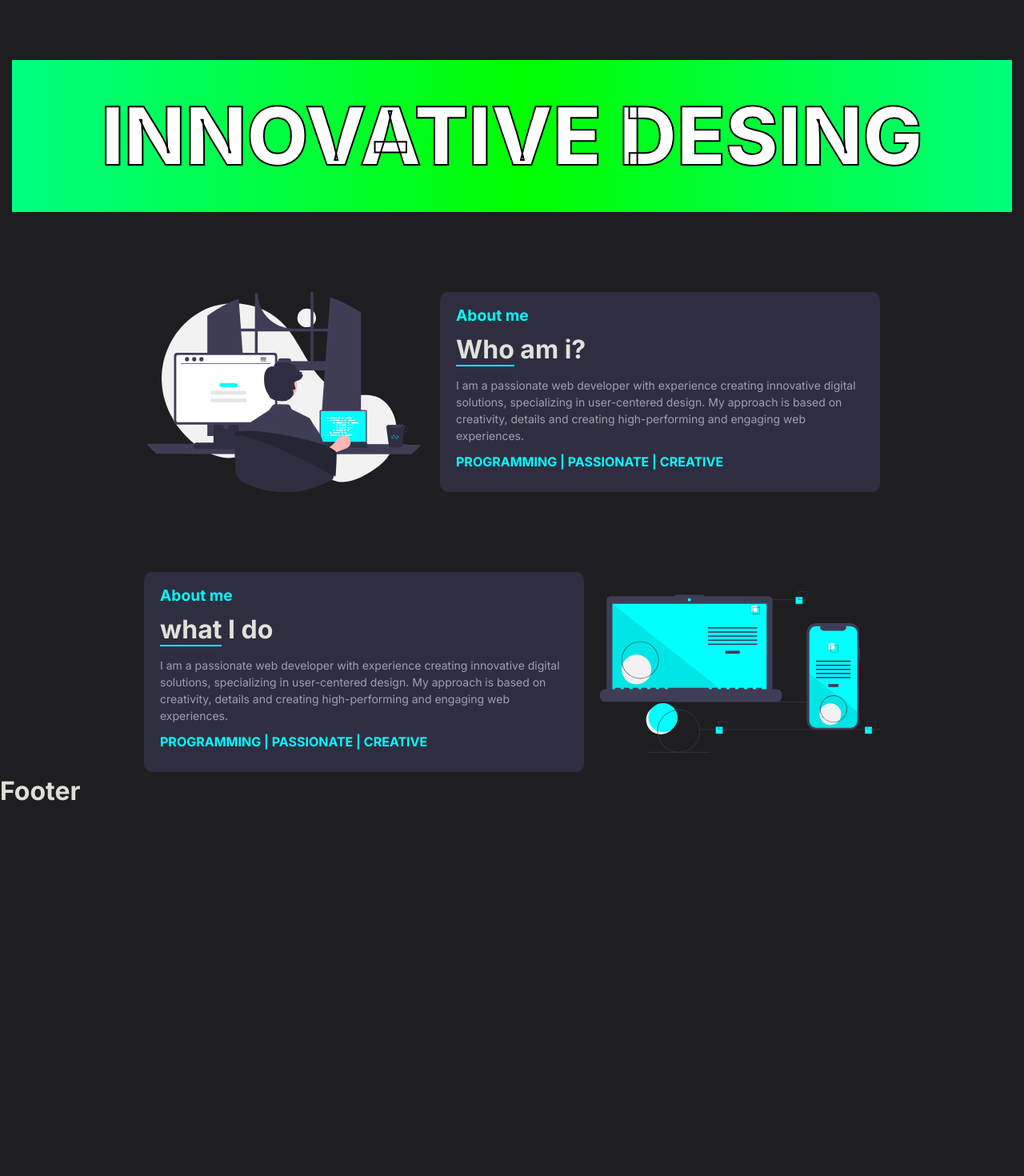
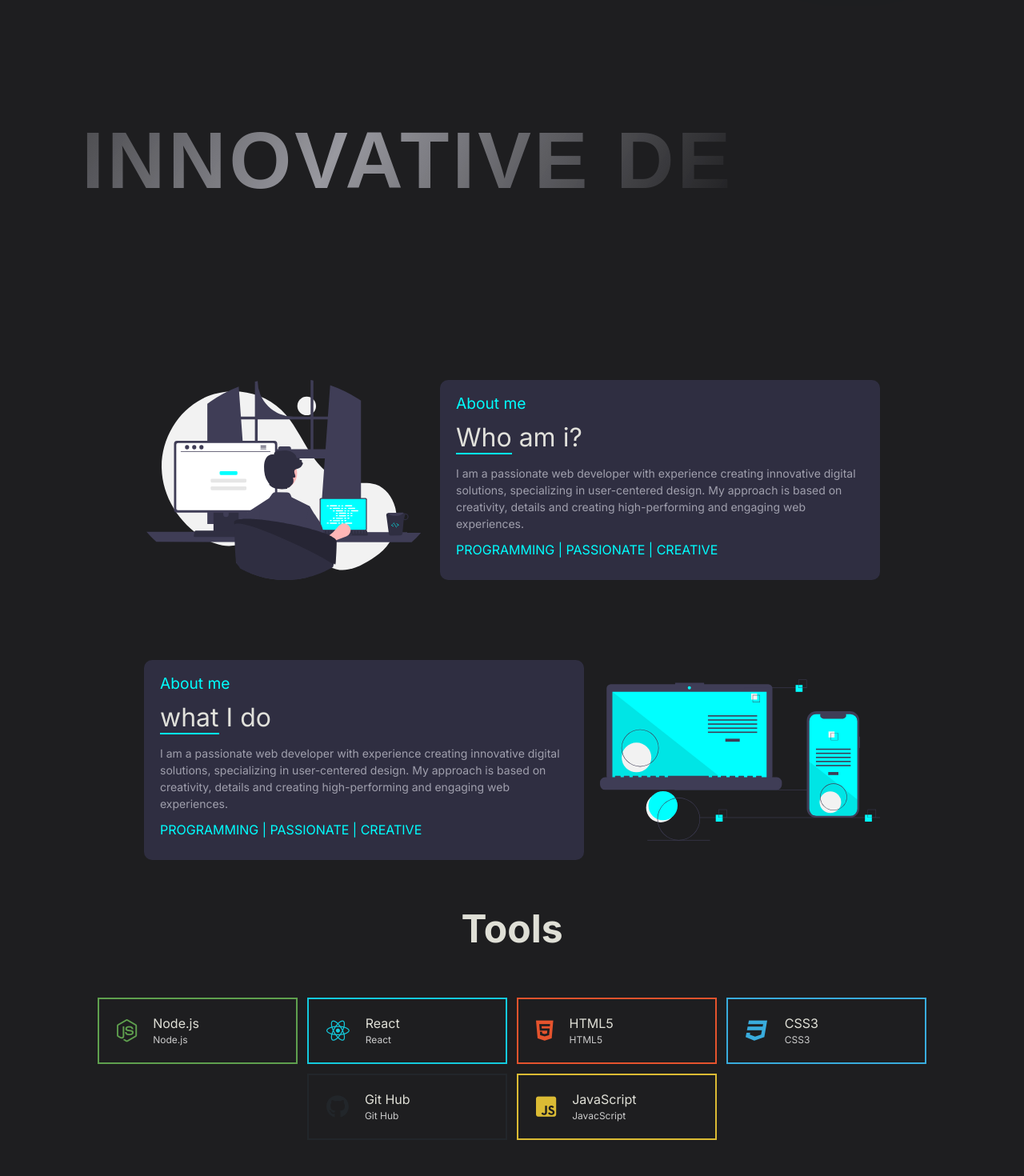
Before and after one commit to RodrigoLaime/portfolio-vite, a React (Vite) app: page / in a window 1280 px wide. Shown: the part 560-2030 px from the top of the page at 80% size. Before the commit the page ends 1573 px from the top, so only its background shows below. Built offline with nearby package versions, Linux system fonts and the light colour scheme.

Commit message:
add styles in tools

```diff
--- a/index.jsx
+++ b/index.jsx
@@ -1,4 +1,5 @@
 import React from 'react'
+import 'tailwindcss/tailwind.css'
 import { createRoot } from 'react-dom/client'
 import App from './src/App.jsx'
 import './src/styles/index.css'
--- a/package.json
+++ b/package.json
@@ -13,9 +13,12 @@
   },
   "dependencies": {
     "@vitejs/plugin-react": "4.0.0",
+    "autoprefixer": "^10.4.14",
+    "postcss": "^8.4.26",
     "react": "18.2.0",
     "react-dom": "18.2.0",
-    "react-router-dom": "^6.12.0"
+    "react-router-dom": "^6.12.0",
+    "tailwindcss": "^3.3.3"
   },
   "eslintConfig": {
     "extends": "./node_modules/standard/eslintrc.json"
--- /dev/null
+++ b/postcss.config.js
@@ -0,0 +1,6 @@
+export default {
+    plugins: {
+      tailwindcss: {},
+      autoprefixer: {},
+    },
+  }
--- /dev/null
+++ b/src/components/SectionTools.jsx
@@ -0,0 +1,71 @@
+import React from 'react'
+import '../styles/styleComponent/SectionTools.css'
+
+
+const SectionTols = () => {
+    const toolsData = [
+        {
+            icon: (<i class="fa-brands fa-node-js"></i>),
+            title: 'Node.js',
+            description: 'Node.js',
+            style: { border: '2px solid #5fa04e' },
+            styletwo: { color: '#5fa04e' }
+        },
+        {
+            icon: (<i class="fa-brands fa-react"></i>),
+            title: 'React',
+            description: 'React',
+            style: { border: '2px solid #14cadd' },
+            styletwo: { color: '#14cadd' }
+        },
+        {
+            icon: (<i class="fa-brands fa-html5"></i>),
+            title: 'HTML5',
+            description: 'HTML5',
+            style: { border: '2px solid #e5532d' },
+            styletwo: { color: '#e5532d' }
+        },
+        {
+            icon: (<i class="fa-brands fa-css3"></i>),
+            title: 'CSS3',
+            description: 'CSS3',
+            style: { border: '2px solid #39acdd' },
+            styletwo: { color: '#39acdd' }
+        },
+        {
+            icon: (<i class="fa-brands fa-github"></i>),
+            title: 'Git Hub',
+            description: 'Git Hub',
+            style: { border: '2px solid #22262a' },
+            styletwo: { color: '#22262a' }
+        },
+        {
+            icon: (<i class="fa-brands fa-square-js"></i>),
+            title: 'JavaScript',
+            description: 'JavacScript',
+            style: { border: '2px solid #dbbb34' },
+            styletwo: { color: '#dbbb34' }
+        },
+        // Agrega más objetos de datos según sea necesario
+    ];
+    return (
+        <div className='tols-component'>
+            <h2>Tools</h2>
+            <div className='tols-div'>
+                {toolsData.map((tool) => (
+                    <article className='container-tols' key={tool.title} style={tool.style}>
+                    <div className='tols-icon'>
+                        <a href="" style={tool.styletwo}>{tool.icon}</a>
+                    </div>
+                    <div className='tols-text'>
+                        <h4>{tool.title}</h4>
+                        <p>{tool.description}</p>
+                    </div>
+                </article>
+                ))}
+            </div>
+        </div>
+    )
+}
+
+export default SectionTols
--- a/src/home/Main.jsx
+++ b/src/home/Main.jsx
@@ -2,19 +2,16 @@ import React from 'react'
 import '../styles/main.css'
 import ilustracion from '../img/undraw_programming_re_kg9v.svg'
 import ilustracion2 from '../img/undraw_progressive_app_m-9-ms (1).svg'
+import SectionTols from '../components/SectionTools'
 
 const Main = () => {
   return (
     <main className='main'>
+
       <section className='container-main--intro'>
-        <h1>INNOVATIVE DESING</h1>
+        <h1 className='knockout'>INNOVATIVE DESING</h1>
       </section>
-      {/* <section className='container-intro-main' id='main-about'>
-        <div>
-          <h2>learning about me</h2>
-          <h3>Web Developer</h3>
-        </div>
-      </section> */}
+
       <section className='container-about-main'>
 
         <article className='main-img'>
@@ -59,7 +56,10 @@ const Main = () => {
 
       </section>
 
-      {/* <section className='pepe'></section> */}
+      <section>
+        <SectionTols />
+      </section>
+
     </main>
   )
 }
--- a/src/styles/app.css
+++ b/src/styles/app.css
@@ -1,3 +1,7 @@
+@import 'tailwindcss/base';
+@import 'tailwindcss/components';
+@import 'tailwindcss/utilities';
+
 .app {
     font-family: 'Inter', sans-serif;
     color: #fffff5db;
--- a/src/styles/index.css
+++ b/src/styles/index.css
@@ -11,19 +11,15 @@
   -webkit-font-smoothing: antialiased;
   -moz-osx-font-smoothing: grayscale;
   -webkit-text-size-adjust: 100%;
-  /* margin: 0 20px; */
 
   ::-webkit-scrollbar {
     width: 8px;
-    /* Ancho de la barra de desplazamiento */
     background-color: #52525952;
-    /* background-color: transparent; */
   }
 
   ::-webkit-scrollbar-thumb {
     background-color: #1e1e20;
     border-radius: 100px;
-    /* background-color: transparent; */
   }
 }
 
--- a/src/styles/main.css
+++ b/src/styles/main.css
@@ -5,9 +5,8 @@
   margin: 0 auto;
 }
 
+/* primera animations h1
 .container-main--intro {
-  /* background: rgb(0, 255, 0);
-  background: linear-gradient(330deg, rgba(0, 255, 0, 1) 0%, rgba(0, 255, 255, 1) 100%); */
   width: 100%;
   display: flex;
   justify-content: center;
@@ -17,29 +16,20 @@
   background-size: 200% 200%;
 }
 
-/* .container-main--intro:hover {
-  animation: cambio-gradient 5s infinite;
-  background-size: 200% 200%;
-} */
-
 @keyframes cambio-gradient {
   0% {
     background-position: 0% 50%;
-    /* Posición inicial del gradiente */
   }
 
   50% {
     background-position: 100% 50%;
-    /* Posición a la mitad de la animación */
   }
 
   100% {
     background-position: 0% 50%;
-    /* Posición final del gradiente */
   }
 }
 
-/* Estilos del gradiente */
 .container-main--intro {
   background-image: linear-gradient(to right, rgba(0, 255, 255, 1), #00ff00, rgba(0, 255, 255, 1));
 }
@@ -47,10 +37,40 @@
 .container-main--intro h1 {
   font-size: 8vw;
   font-weight: 800;
-  padding: 20px 0;
-  /* color: #1E1E20; */
   color: white;
   -webkit-text-stroke: 1px black;
+} */
+
+
+/* segunda animacion h1 */
+.container-main--intro{
+  padding: 100px 0;
+}
+.container-main--intro h1 {
+  z-index: -1;
+  font-weight: bold;
+  text-align: center;
+  position: relative;
+  font-family: sans-serif;
+  font-size: 12vw;
+  letter-spacing: 4px;
+  overflow: hidden;
+  background: linear-gradient(120deg, #1e1e20, #ebebf599, #1e1e20);
+  background-repeat: no-repeat;
+  background-size: 80%;
+  animation: animate 4s linear infinite;
+  /* -webkit-text-stroke: 1px white; */
+  -webkit-background-clip: text;
+  -webkit-text-fill-color: rgba(0, 0, 0, 0);
+}
+
+@keyframes animate {
+  0% {
+    background-position: -500%;
+  }
+  100% {
+    background-position: 500%;
+  }
 }
 
 /* Section 2 main ######################################### */
@@ -131,7 +151,7 @@
   }
   .container-main--intro h1 {
     font-size: 7vw;
-    -webkit-text-stroke: 2px black;
+    /* -webkit-text-stroke: 2px white; */
   }
 
   .container-intro-main div h2 {
--- /dev/null
+++ b/src/styles/styleComponent/SectionTools.css
@@ -0,0 +1,36 @@
+.tols-component{
+    position: relative;
+    margin: 0 auto;
+    padding: 50px 0;
+    z-index: -1;
+}
+.tols-component h2 {
+    text-align: center;
+    font-size: 3rem;
+    font-weight: bold;
+    padding-bottom: 50px;
+}
+.tols-div{
+    display: flex;
+    flex-wrap: wrap;
+    justify-content: center;
+    gap: 12px;
+}
+.container-tols{
+    position: relative;
+    width: 250px;
+    display: flex;
+    align-items: center;
+    padding: 18px 22px;
+    border: 2px solid transparent;
+    transition: 0.3s ease-in;
+}
+.tols-icon{
+    color: aqua;
+    font-size: 1.8rem;
+    padding-right: 20px;
+}
+.tols-text p{
+    font-size: 12px;
+    color: #cbcbcb;
+}
--- /dev/null
+++ b/tailwind.config.js
@@ -0,0 +1,12 @@
+/** @type {import('tailwindcss').Config} */
+export default {
+  // darkMode: ["class"],
+  content: [
+    "./src/**/*.{js,jsx,ts,tsx}",
+    "./index.html",
+  ],
+  theme: {
+    extend: {},
+  },
+  plugins: [],
+}
```
Also changed, not shown: 2 other files (tests, documents, lock files or other folders).
